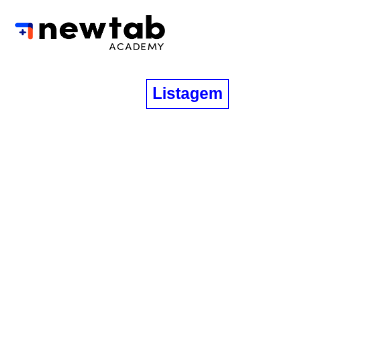
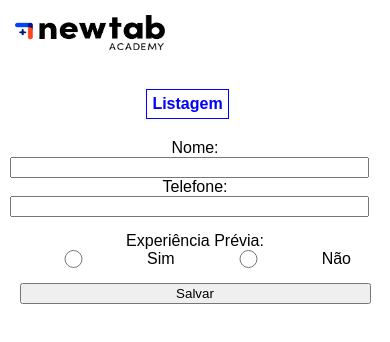
Before and after one commit to claudiojr-js/projeto-guiado, a plain HTML site: page form.html in a window 390 px wide. Drawn offline with Linux system fonts and the light colour scheme.

Commit message:
projeto guiado concluido

```diff
--- a/assets/css/formulario.css
+++ b/assets/css/formulario.css
@@ -0,0 +1,38 @@
+.formulario {
+    display: flex;
+    flex-direction: column;
+    justify-content: center;
+    align-items: center;
+}
+.formulario div{
+    width: 100%;
+}
+.xp-line div{
+    display: inline-block; width:40%;
+}
+.formulario .label-grande{
+    width: 40%;
+    display: inline-block;
+    text-align: right;
+}
+.formulario .linha-formulario{
+    margin-bottom: 15px;
+}
+@media screen and (max-width:419px){
+    .formulario input{
+        width: 90%;
+        margin: 0 10px;
+    }
+    .formulario .label-grande{
+        width: 100%;
+        text-align: center;
+    }
+    .xp-line{
+        flex-direction: column;
+    }
+    .xp-line div{
+        display: flex;
+        justify-content: center;
+        width: 90%;
+    }
+}
--- a/assets/css/style.css
+++ b/assets/css/style.css
@@ -13,7 +13,7 @@ body{
 .menu{
     display: flex;
     justify-content: center;
-    margin: 10px 0px;
+    margin: 20px 0px;
 }
 .menu a{
     text-decoration: none;
--- a/form.html
+++ b/form.html
@@ -5,6 +5,7 @@
     <meta http-equiv="X-UA-Compatible" content="IE=edge">
     <meta name="viewport" content="width=device-width, initial-scale=1.0">
     <link rel="stylesheet" href="./assets/css/style.css">
+    <link rel="stylesheet" href="./assets/css/formulario.css">
     <title>Projeto Guiado</title>
 </head>
 <body>
@@ -15,7 +16,30 @@
         <a href="./index.html">
             Listagem
         </a>
+       </div>
+       <section>
+           <form class="formulario">
+            <div>
+               <label class="label-grande" for="nome"> Nome:</label>
+               <input name="nome" id="nome" required type="text">
+            </div>
 
-</div>
+            <div class="linha-formulario">
+               <label class="label-grande" for="telefone"> Telefone:</label>
+               <input name="telefone" id="telefone" required type="tel">
+            </div>
+
+            <div class="linha-formulario xp-line" style="display: flex;">
+               <label class="label-grande">Experiência Prévia:</label>
+               <div>
+                <input type="radio" name="xp-sim" id="xp-sim"><label for="xp-sim">Sim</label><br>
+                <input type="radio" name="xp-nao" id="xp-nao"><label for="xp-nao">Não</label>
+               </div>
+            </div>
+
+            <input type="submit" value="Salvar" />
+       </section>
+
+
 </body>
 </html>
```
